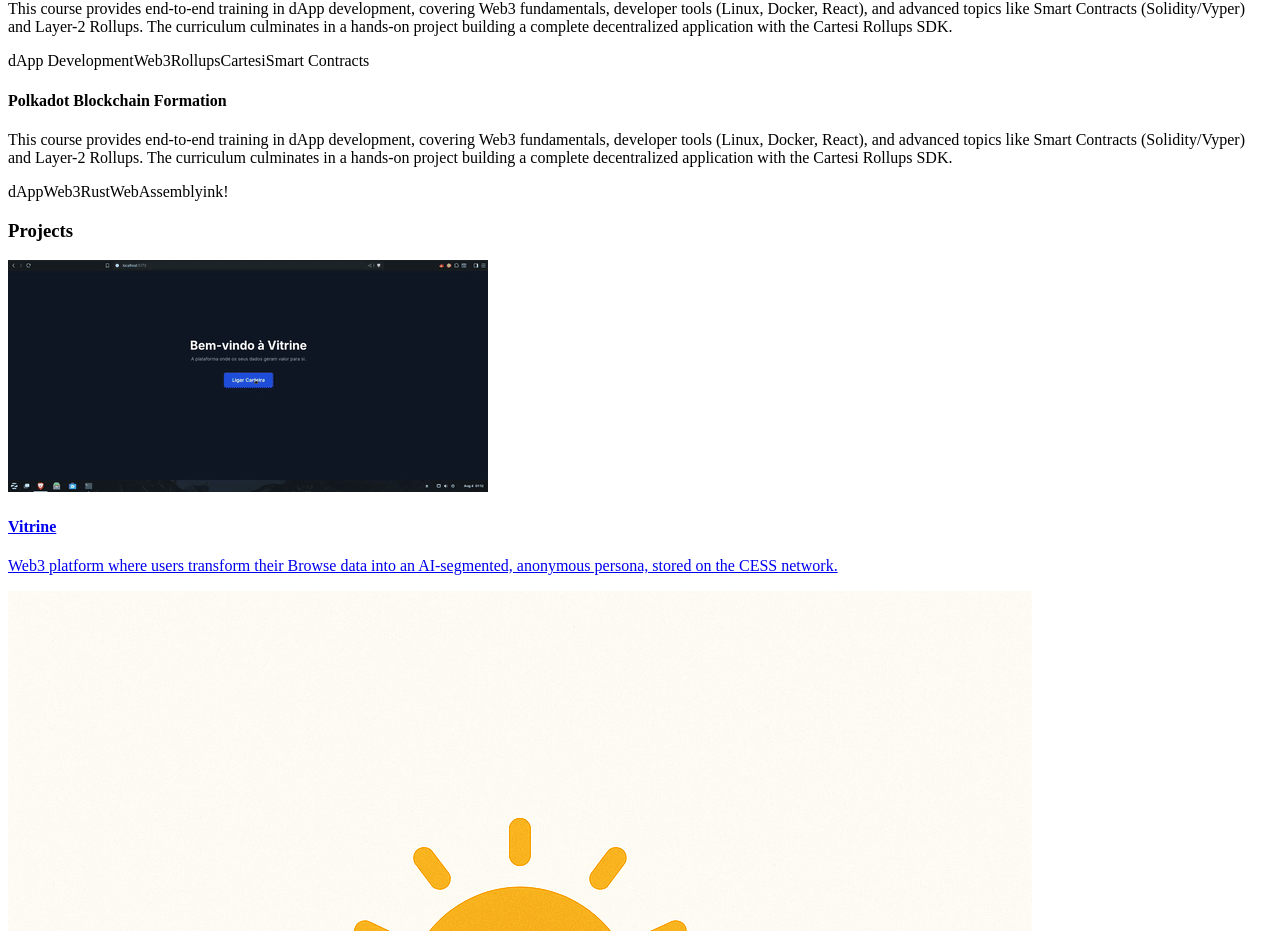
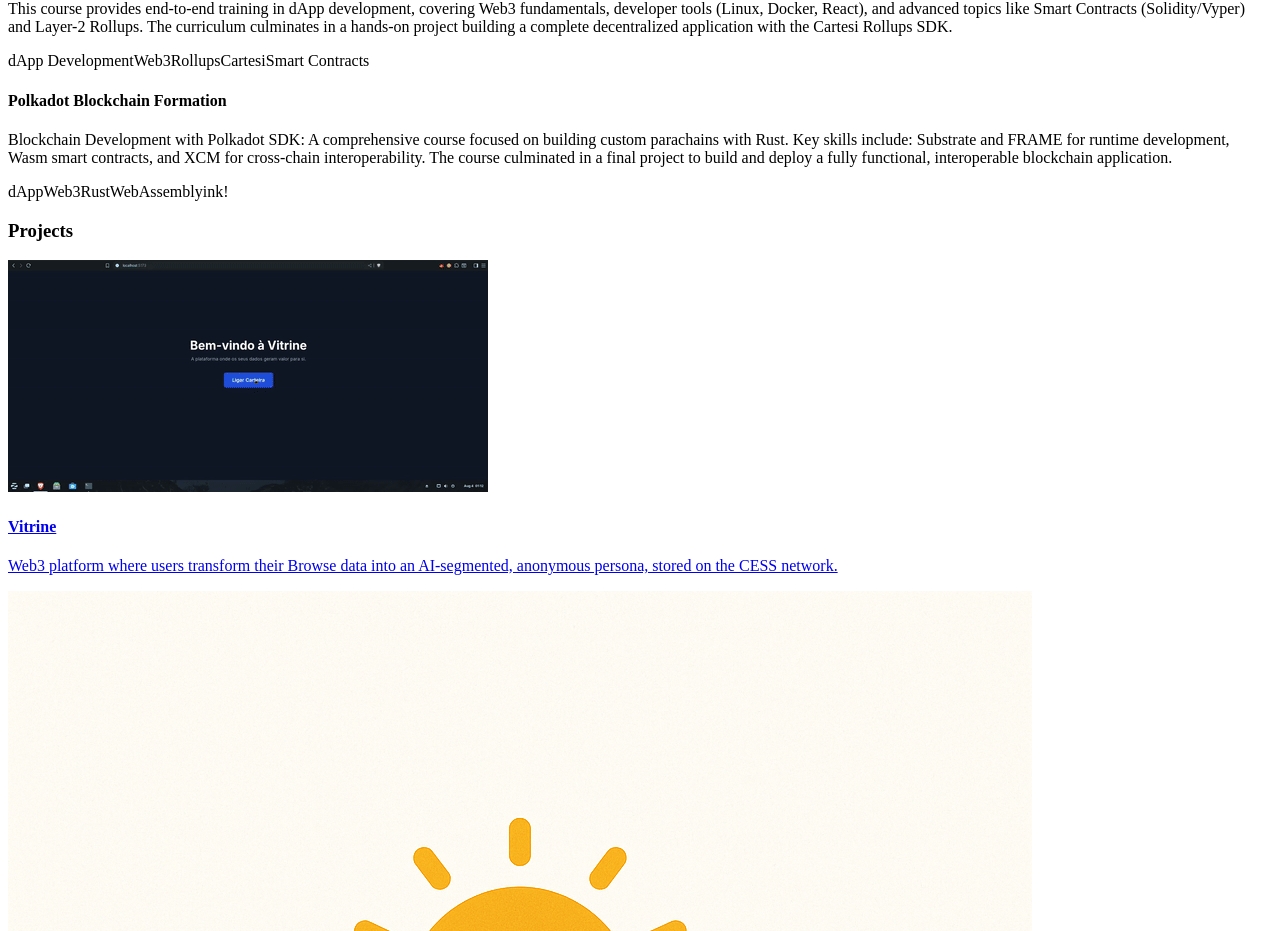
Before and after one commit to duckrwx/portfolio, a React (Create React App) app: page / in a window 1280 px wide. Shown: the part 3858-4789 px from the top of the page. Built offline with nearby package versions, Linux system fonts and the light colour scheme.

Commit message:
Update Certifications.js

```diff
--- a/src/components/Certifications.js
+++ b/src/components/Certifications.js
@@ -29,7 +29,7 @@ const certifications = [
   },
   {
     title: 'Polkadot Blockchain Formation',
-    description: 'This course provides end-to-end training in dApp development, covering Web3 fundamentals, developer tools (Linux, Docker, React), and advanced topics like Smart Contracts (Solidity/Vyper) and Layer-2 Rollups. The curriculum culminates in a hands-on project building a complete decentralized application with the Cartesi Rollups SDK.',
+    description: 'Blockchain Development with Polkadot SDK: A comprehensive course focused on building custom parachains with Rust. Key skills include: Substrate and FRAME for runtime development, Wasm smart contracts, and XCM for cross-chain interoperability. The course culminated in a final project to build and deploy a fully functional, interoperable blockchain application.',
     tags: ['dApp', 'Web3', 'Rust', 'WebAssembly', 'ink!'],
   },
 ];
```
